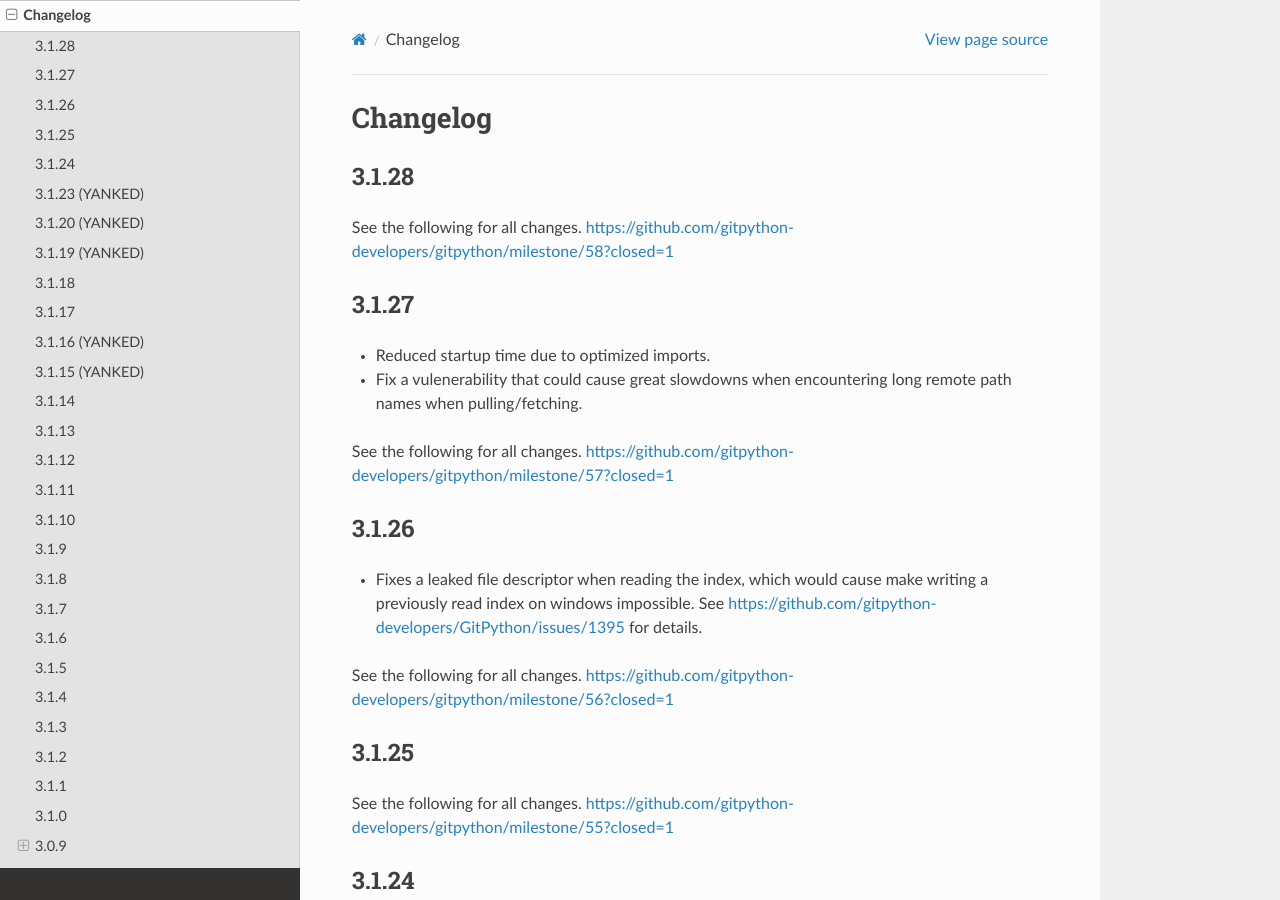
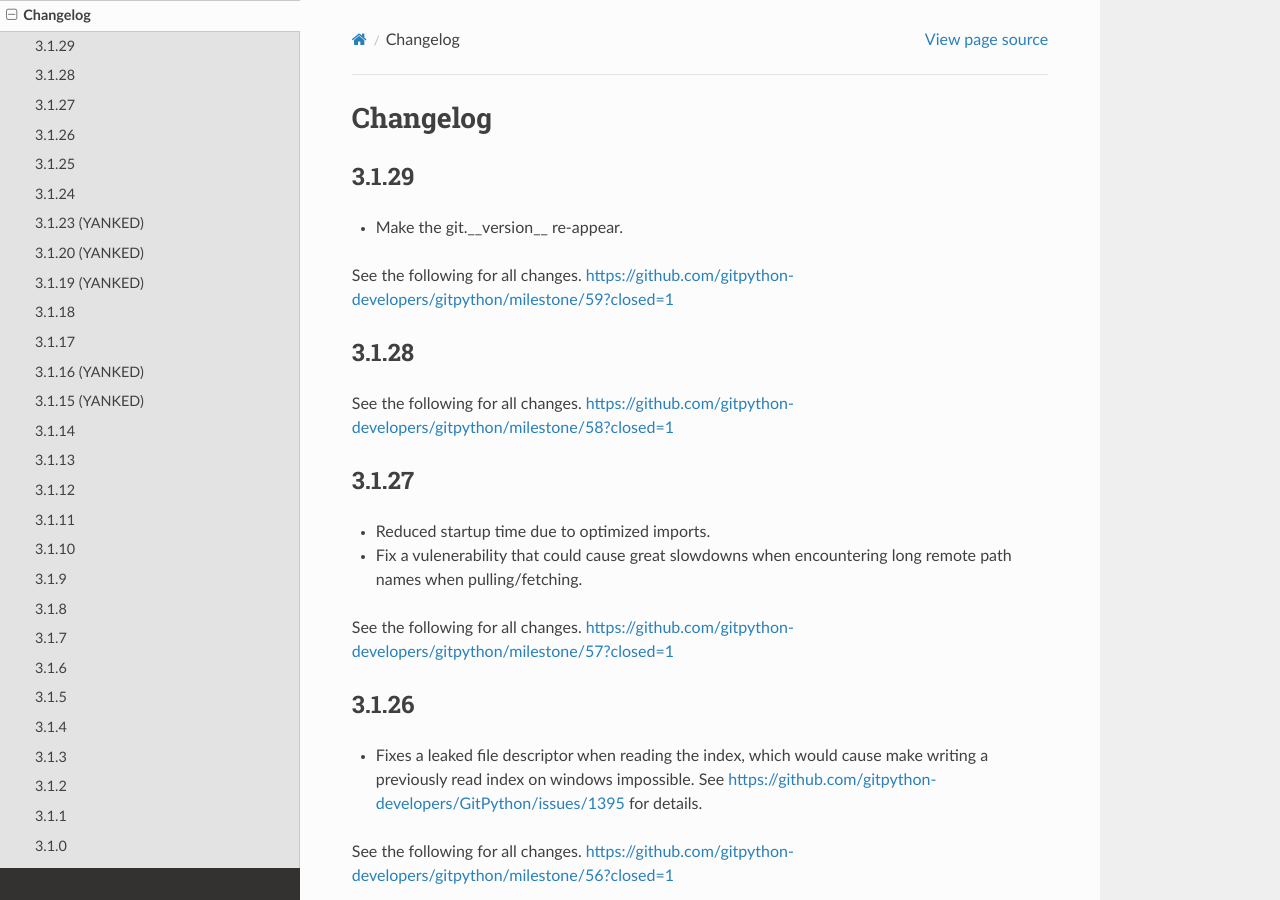
Before and after one commit to gitpython-developers/GitPython, a Sphinx documentation site: the page built from doc/source/changes.rst, in a window 1280 px wide and 900 px high. Built offline with Sphinx 7.4.7 and the Read the Docs theme 2.0.0, drawn with Linux system fonts in a browser that asks for light colours.

Commit message:
prepare next release

```diff
--- a/doc/source/changes.rst
+++ b/doc/source/changes.rst
@@ -1,6 +1,14 @@
 =========
 Changelog
 =========
+
+3.1.29
+======
+
+- Make the git.__version__ re-appear.
+
+See the following for all changes.
+https://github.com/gitpython-developers/gitpython/milestone/59?closed=1
 
 3.1.28
 ======
```
Also changed, not shown: 1 other file.
